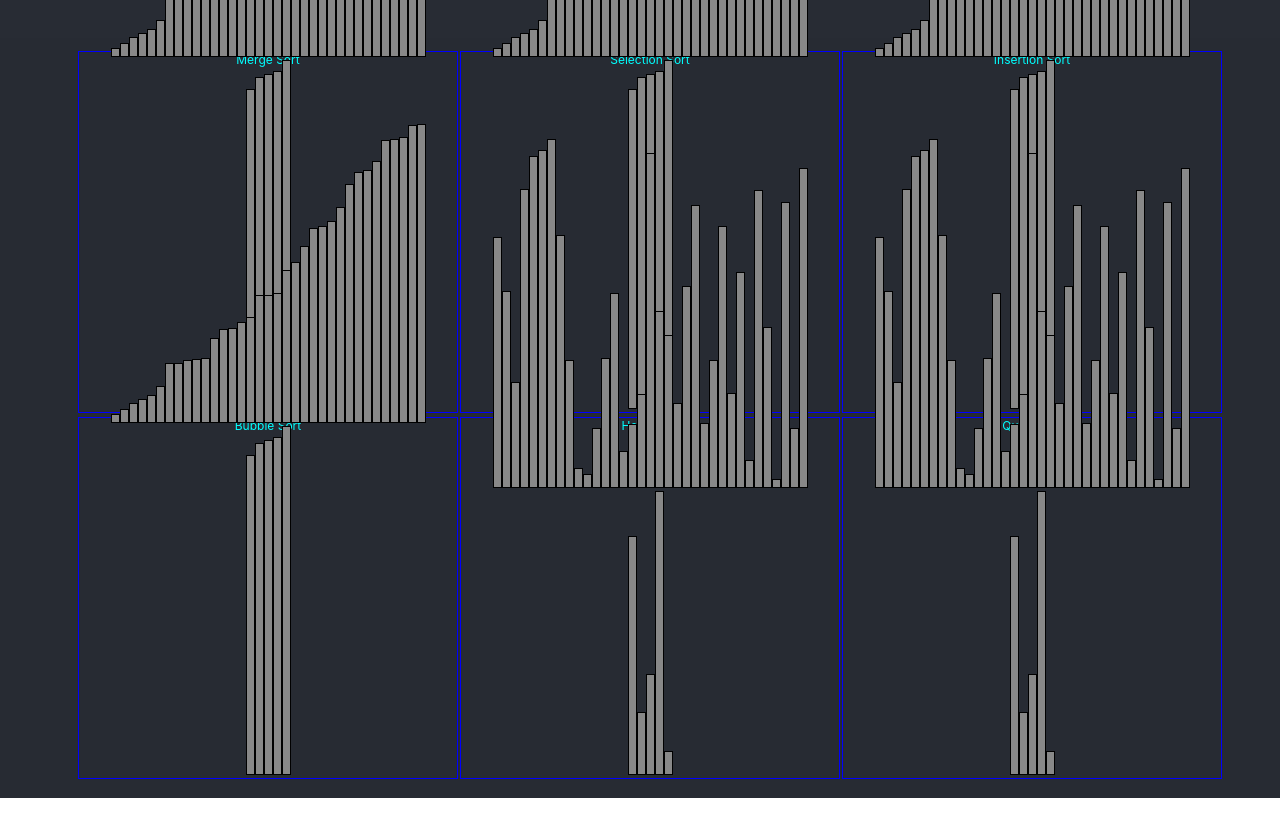
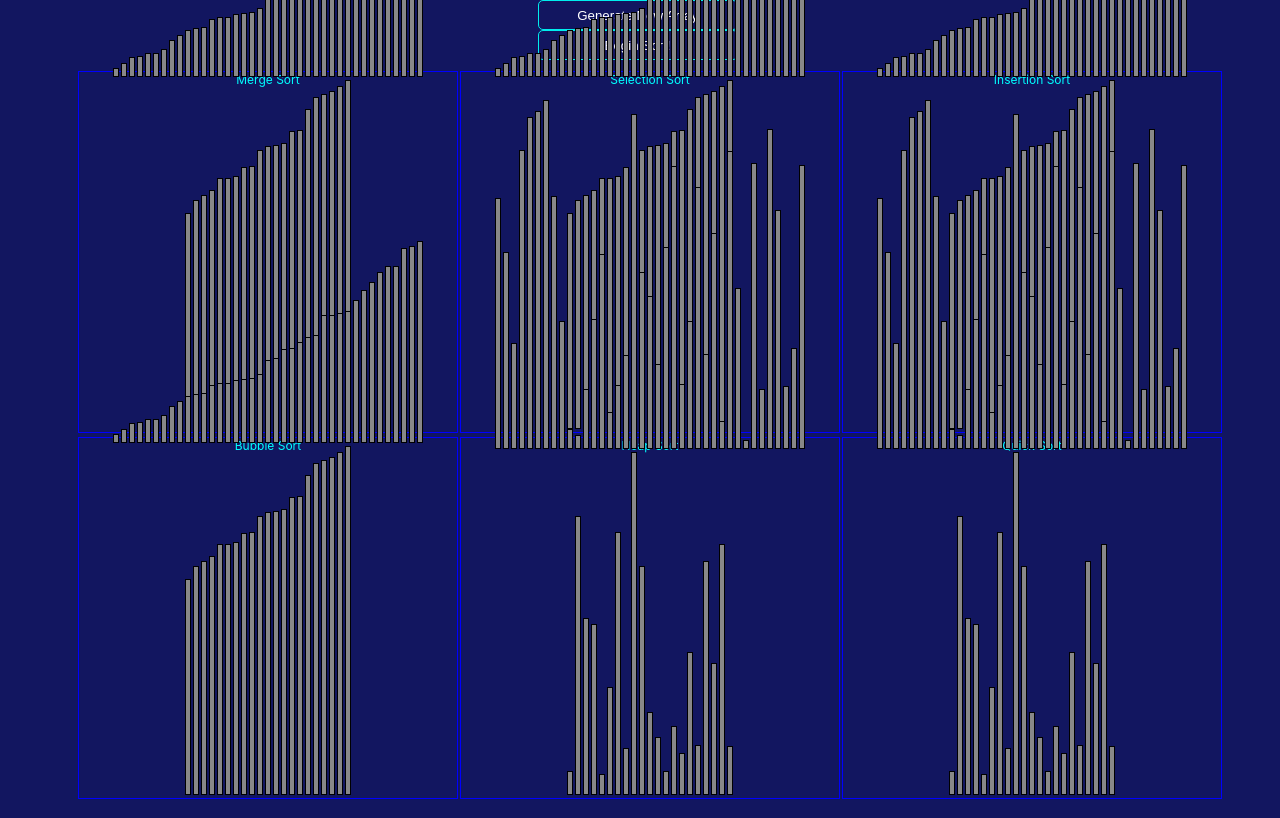
Before and after one commit to jackie-cc-lai/sortvisualize, a React (Create React App) app: page / in a window 1280 px wide. Built offline with nearby package versions, Linux system fonts and the light colour scheme.

Commit message:
UI change, added buttons

```diff
--- a/src/Algorithm/Bubble.js
+++ b/src/Algorithm/Bubble.js
@@ -41,7 +41,7 @@ class Bubble extends React.Component{
 	render(){
 		let bars = this.state.data.map(function(info, i){
 			let style = {
-				width: 7,
+				width: 4,
 				height:info,
 			}
 			let id = "bubble" + `${i}`;
--- a/src/Algorithm/Heap.js
+++ b/src/Algorithm/Heap.js
@@ -26,7 +26,7 @@ class Heap extends React.Component{
 	render(){
 		let bars = this.state.data.map(function(info, i){
 			let style = {
-				width: 7,
+				width: 4,
 				height:info,
 			}
 			let id = "heap" + `${i}`;
--- a/src/Algorithm/Insertion.js
+++ b/src/Algorithm/Insertion.js
@@ -49,7 +49,7 @@ class Insertion extends React.Component{
 	render(){
 		let bars = this.state.data.map(function(info, i){
 			let style = {
-				width: 7,
+				width: 4,
 				height:info,
 			}
 			let id = "insert" + `${i}`;
--- a/src/Algorithm/Merge.js
+++ b/src/Algorithm/Merge.js
@@ -50,7 +50,7 @@ class Merge extends React.Component{
 	render(){
 		let bars = this.state.data.map(function(info, i){
 			let style = {
-				width: 7,
+				width: 4,
 				height:info,
 			}
 			return <div className="bar" style={style} key={i}></div>
--- a/src/Algorithm/Quick.js
+++ b/src/Algorithm/Quick.js
@@ -27,7 +27,7 @@ class Quick extends React.Component{
 	render(){
 		let bars = this.state.data.map(function(info, i){
 			let style = {
-				width: 7,
+				width: 4,
 				height:info,
 			}
 			let id = "quick" + `${i}`;
--- a/src/Algorithm/Selection.js
+++ b/src/Algorithm/Selection.js
@@ -43,7 +43,7 @@ class Selection extends React.Component{
 	render(){
 		let bars = this.state.data.map(function(info, i){
 			let style = {
-				width: 7,
+				width: 4,
 				height:info,
 			}
 			let id = "select" + `${i}`;
--- a/src/App.css
+++ b/src/App.css
@@ -7,7 +7,7 @@
 }
 
 .App-header {
-  background-color: #282c34;
+  background-color: #121660;
   min-height: 5vh;
   display: flex;
   flex-direction: column;
@@ -20,6 +20,17 @@
 
 .App-link {
   color: #09d3ac;
+}
+
+.btnTop{
+	color: #fff;
+	background-color: rgba(255,255,255,0);
+	border-radius: 5px;
+	height: 30px;
+	width: 200px;
+	display:inline-block;
+	margin-right: 5px;
+	border: 1px solid #00eeee;
 }
 
 .sort {
@@ -40,14 +51,15 @@
 	margin-left: 20px;
 }
 .main{
-	background-color: #272b33;
+	background-color: #121660;
 	height: 95vh;
 	margin-top: -2px;
 }
 
 .bar{
 	background-color: #888;
-	margin:0px;
+	margin-left:1px;
+	margin-right: 1px;
 	border-style: solid;
 	border-color: #000;
 	border-width: 1px;
--- a/src/App.js
+++ b/src/App.js
@@ -25,11 +25,14 @@ class App extends React.Component { //Currently statically written divs but will
 		this.MakeArray();
 	}
 
-	MakeArray(ArrSize = 40){
+	MakeArray(ArrSize = 60){
 		var toSort = makeRandomArray(ArrSize);
 		this.setState({
 			data: toSort,
 		});
+	}
+	StartSort(){
+		console.log("Begin sorting and animation");
 	}
 	SortSelect(sortType){
 		if(sortType === "Bubble"){
@@ -49,6 +52,8 @@ class App extends React.Component { //Currently statically written divs but will
 		return (
     <div className="App">
       <header className="App-header">
+	  <button className="btnTop" onClick={() => this.MakeArray()}> Generate New Array </button>
+	  <button className="btnTop" onClick={() => this.StartStort()}> Begin Sort! </button>
 	  </header>
 	  <div className = "main">
 		  <div className = "sortContainer">
```
